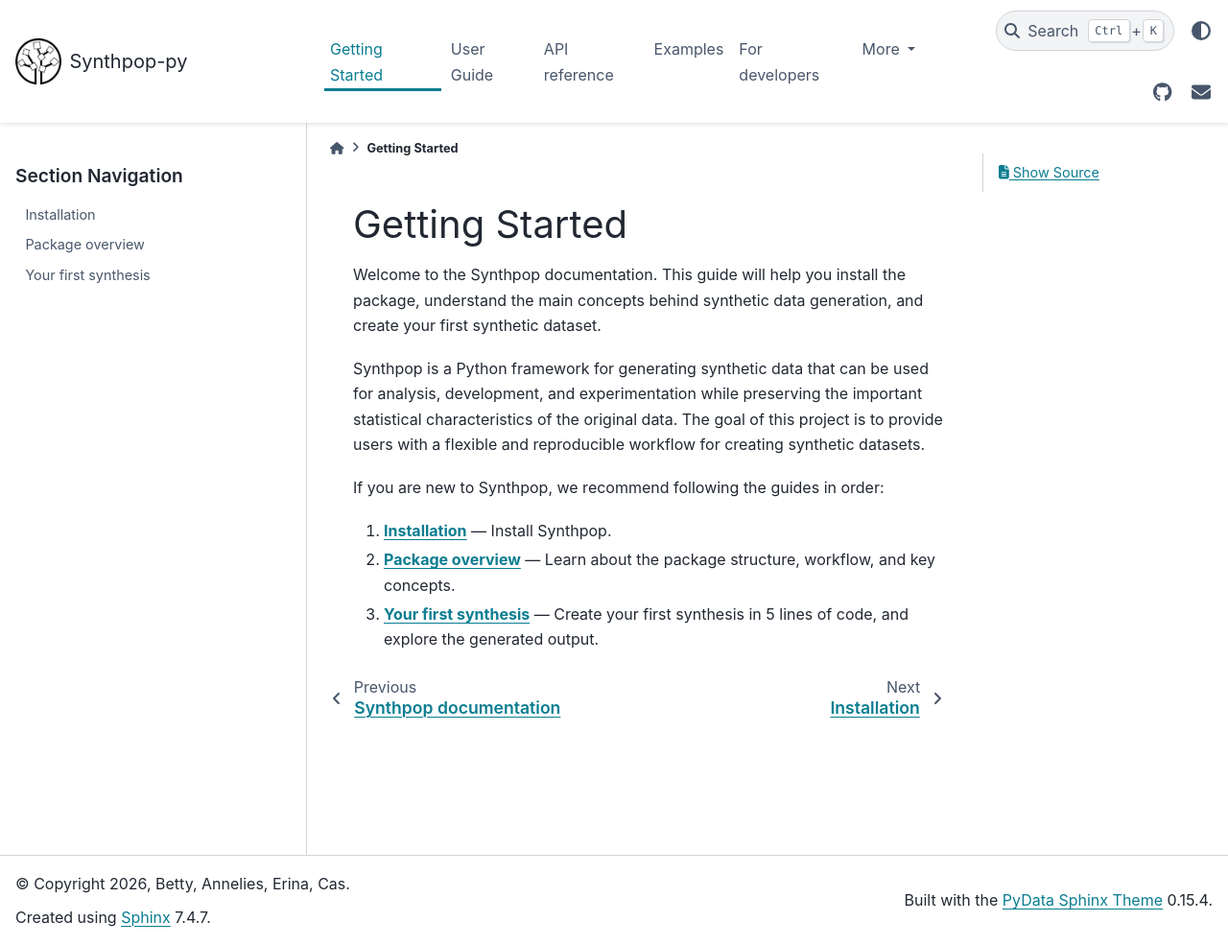
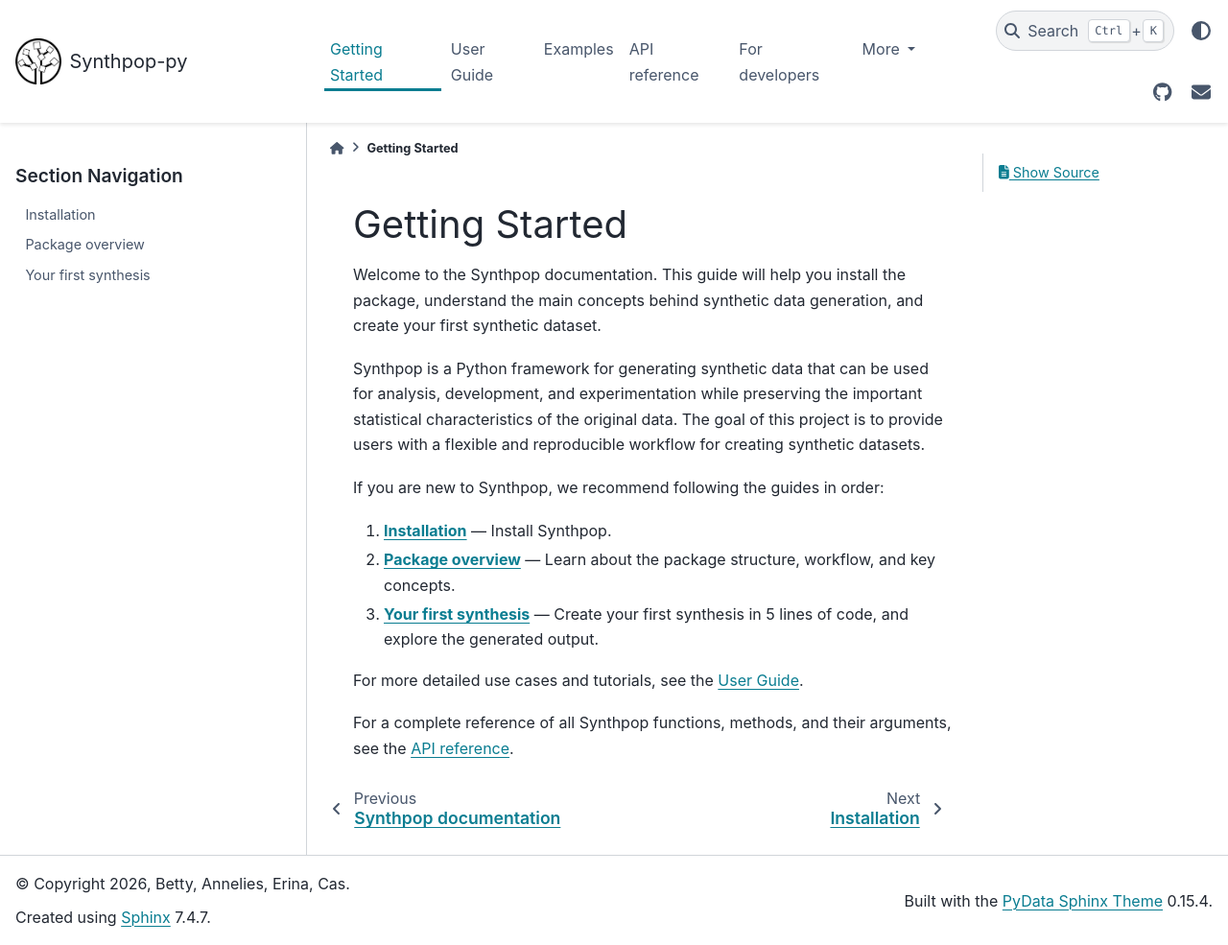
Before and after one commit to duonl/synthpop-py, a Sphinx documentation site: the page built from docs/source/getting_started/getting_started.md, in a window 1280 px wide and 985 px high. Shown: the whole window at 96% size. Built offline with Sphinx 7.4.7 and the PyData theme 0.15.4, drawn with Linux system fonts in a browser that asks for light colours.

Commit message:
Added links to user guide and api reference and changed order on webpage

````diff
--- a/docs/source/getting_started/getting_started.md
+++ b/docs/source/getting_started/getting_started.md
@@ -11,6 +11,9 @@ If you are new to Synthpop, we recommend following the guides in order:
 2. **{doc}`overview`** — Learn about the package structure, workflow, and key concepts.
 3. **{doc}`first_synthesis`** — Create your first synthesis in 5 lines of code, and explore the generated output.
 
+For more detailed use cases and tutorials, see the {doc}`../user_guides/user_guides_index`.
+
+For a complete reference of all Synthpop functions, methods, and their arguments, see the {doc}`../api_reference/synthpop`.
 ```{toctree}
 :maxdepth: 1
 :hidden:
--- a/docs/source/index.rst
+++ b/docs/source/index.rst
@@ -10,8 +10,8 @@
 
    getting_started/getting_started
    user_guides/user_guides_index
+   examples/examples_index
    api_reference/synthpop
-   examples/examples_index
    developer/developer_index
    about_us/about
 
````
